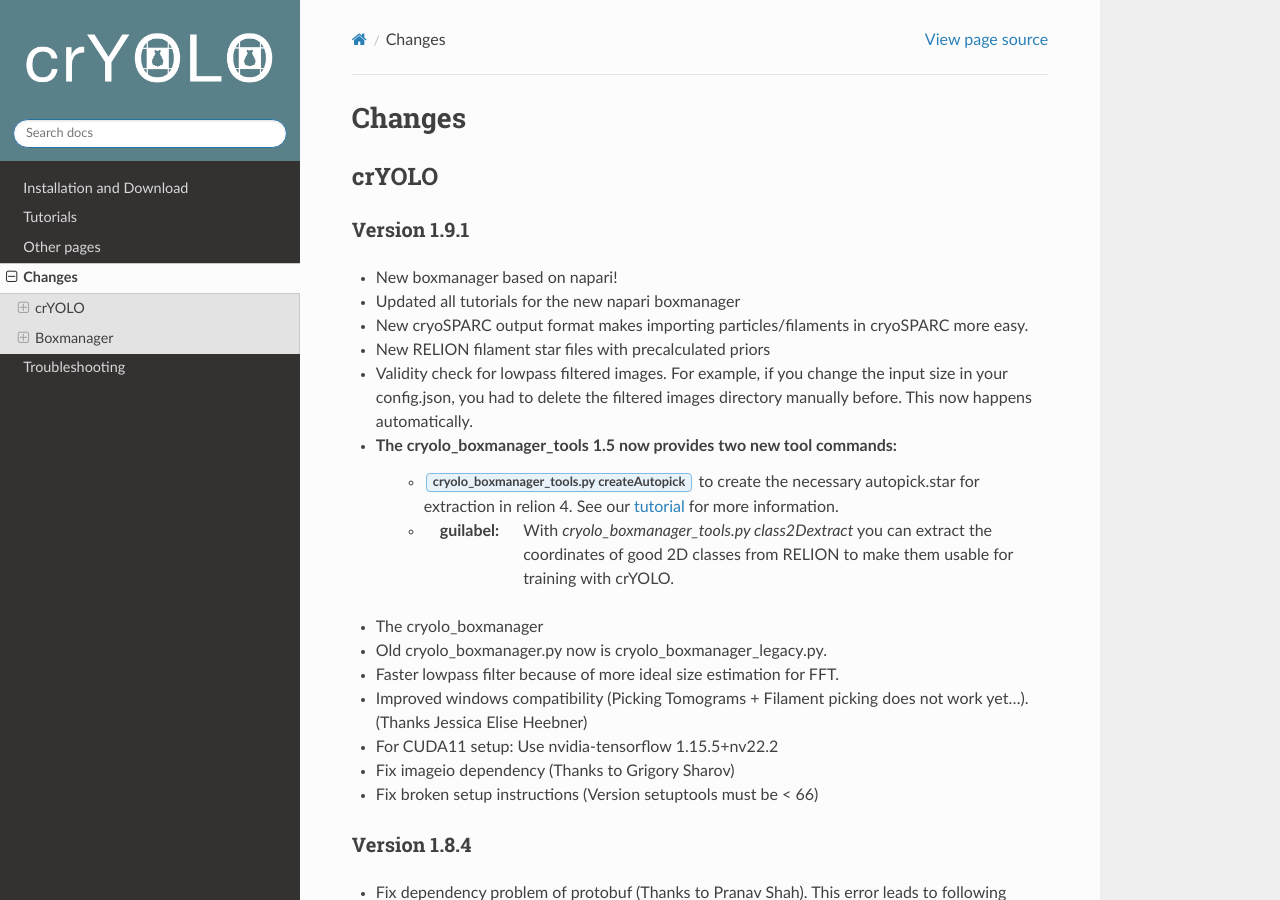
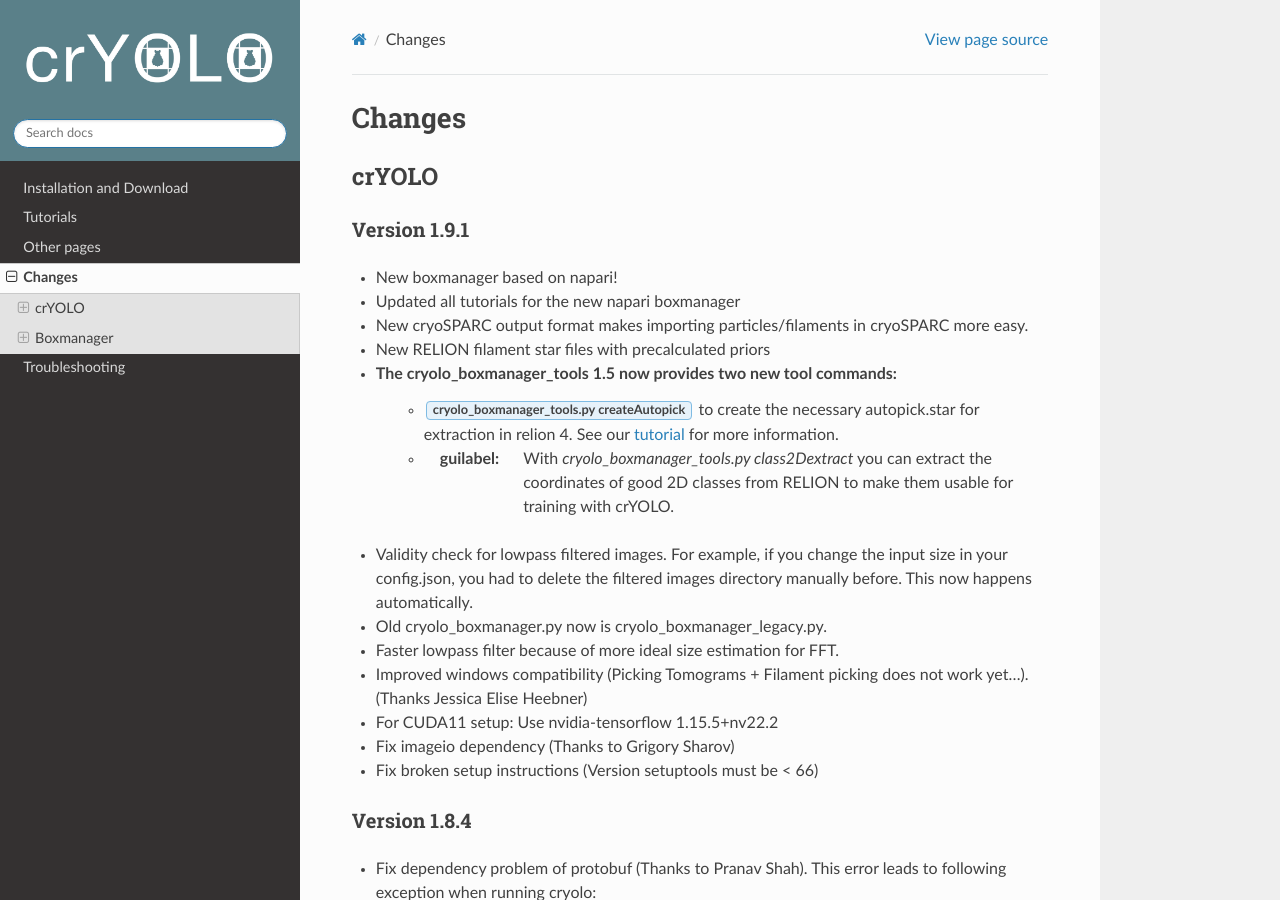
Before and after one commit to MPI-Dortmund/cryolo, a Sphinx documentation site: the page built from source/changes.rst, in a window 1280 px wide and 900 px high. Built offline with Sphinx 7.4.7 and the Read the Docs theme 2.0.0, drawn with Linux system fonts in a browser that asks for light colours.

Commit message:
update changes

```diff
--- a/source/changes.rst
+++ b/source/changes.rst
@@ -11,11 +11,10 @@
 * Updated all tutorials for the new napari boxmanager
 * New cryoSPARC output format makes importing particles/filaments in cryoSPARC more easy.
 * New RELION filament star files with precalculated priors
-* Validity check for lowpass filtered images. For example, if you change the input size in your config.json, you had to delete the filtered images directory manually before. This now happens automatically.
 * The cryolo_boxmanager_tools 1.5 now provides two new tool commands:
     * :guilabel:`cryolo_boxmanager_tools.py createAutopick` to create the necessary autopick.star for extraction in relion 4. See our :ref:`tutorial <import-relion-4-label>` for more information.
     * :guilabel: With `cryolo_boxmanager_tools.py class2Dextract` you can extract the coordinates of good 2D classes from RELION to make them usable for training with crYOLO.
-* The cryolo_boxmanager
+* Validity check for lowpass filtered images. For example, if you change the input size in your config.json, you had to delete the filtered images directory manually before. This now happens automatically.
 * Old cryolo_boxmanager.py now is cryolo_boxmanager_legacy.py.
 * Faster lowpass filter because of more ideal size estimation for FFT.
 * Improved windows compatibility (Picking Tomograms + Filament picking does not work yet...).  (Thanks Jessica Elise Heebner)
```
